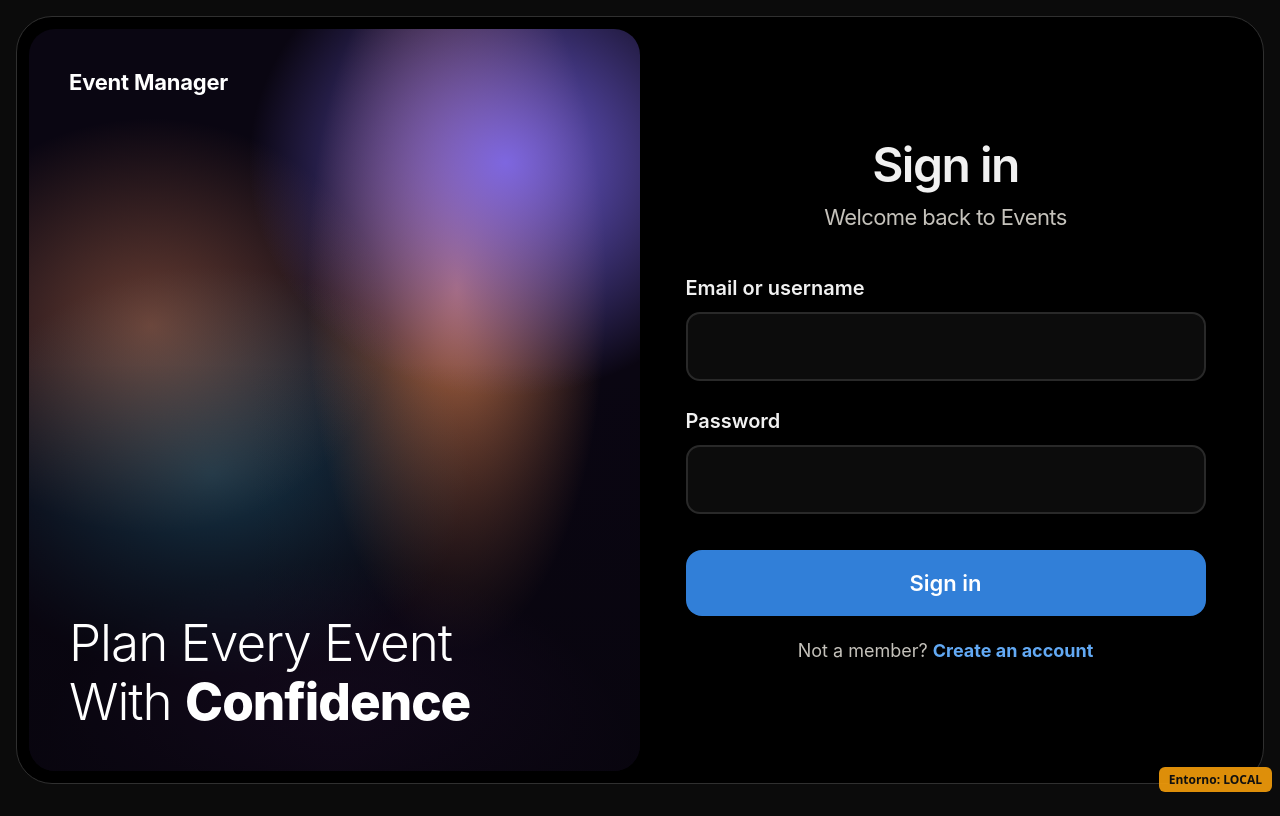
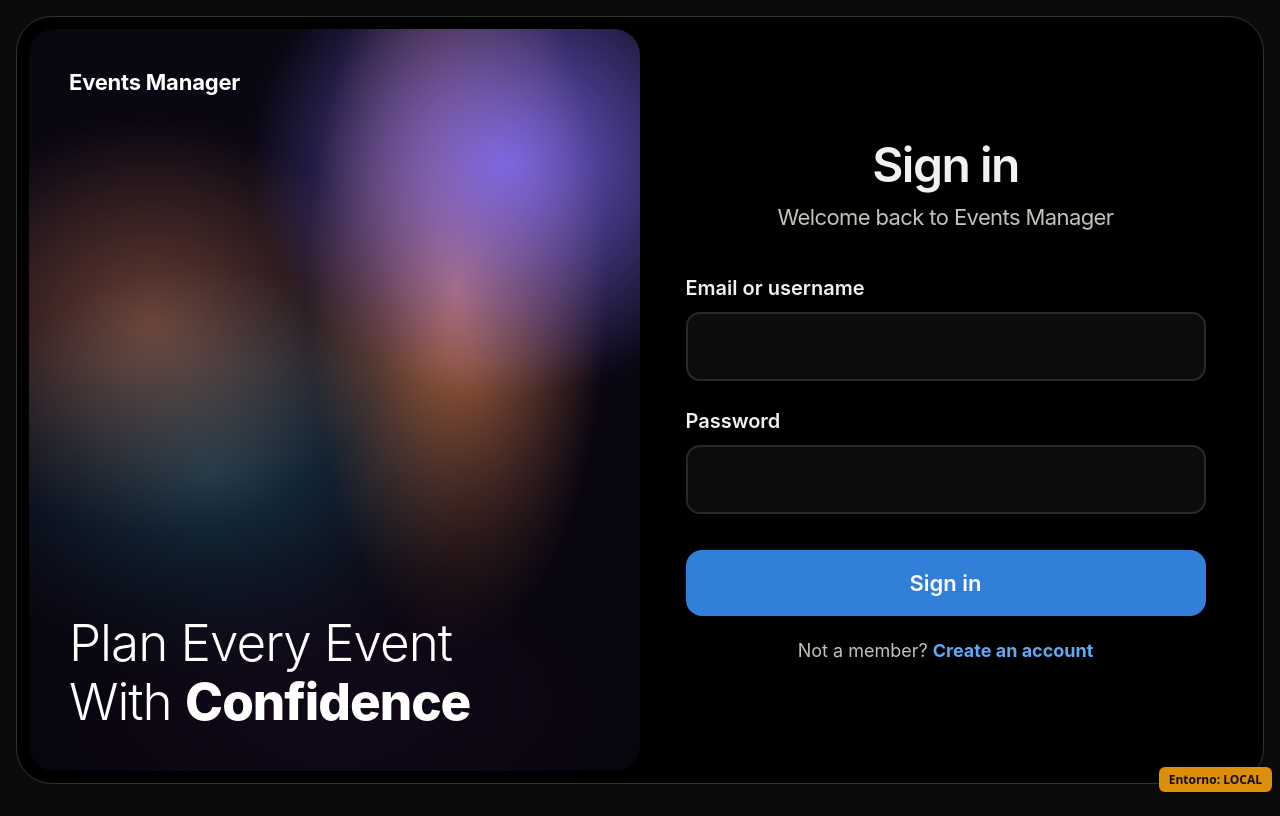
Before and after one commit to DiegoGBag/proyectoNUBEtest, a React (Vite) app: page / in a window 1280 px wide. Built offline with nearby package versions, Linux system fonts and the light colour scheme.

Commit message:
Renombra el proyecto a Events Manager en el login
Co-Authored-By: Claude Sonnet 5.5 <noreply@anthropic.com>

```diff
--- a/src/AuthScreen.jsx
+++ b/src/AuthScreen.jsx
@@ -35,7 +35,7 @@ function AuthScreen({ onAuthenticated }) {
   return (
     <div className="auth-split">
       <section className="auth-hero">
-        <p className="auth-hero-brand">Event Manager</p>
+        <p className="auth-hero-brand">Events Manager</p>
         <h2 className="auth-hero-title">
           Plan Every Event
           <br />
@@ -50,7 +50,7 @@ function AuthScreen({ onAuthenticated }) {
         <p>
           {isRegister
             ? 'Set up your organization and your first user'
-            : 'Welcome back to Events'}
+            : 'Welcome back to Events Manager'}
         </p>
       </header>
 
```
